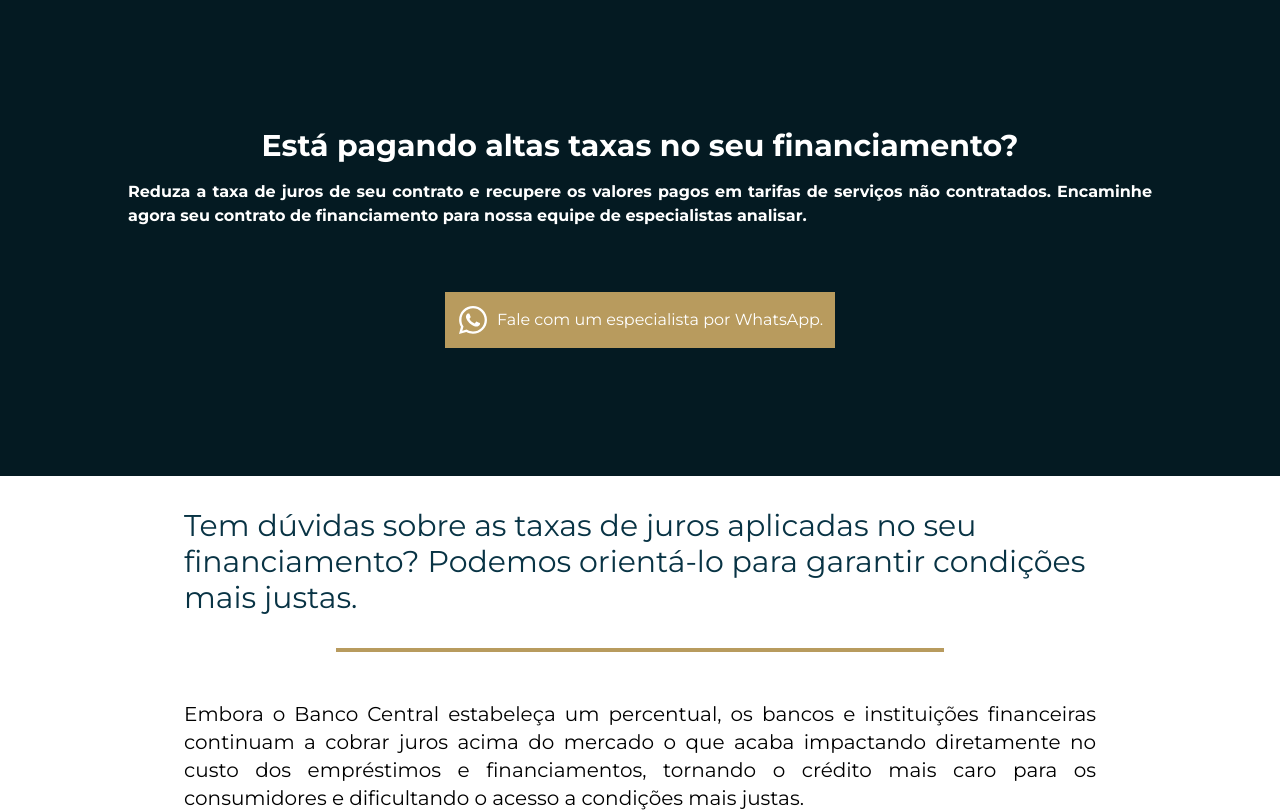
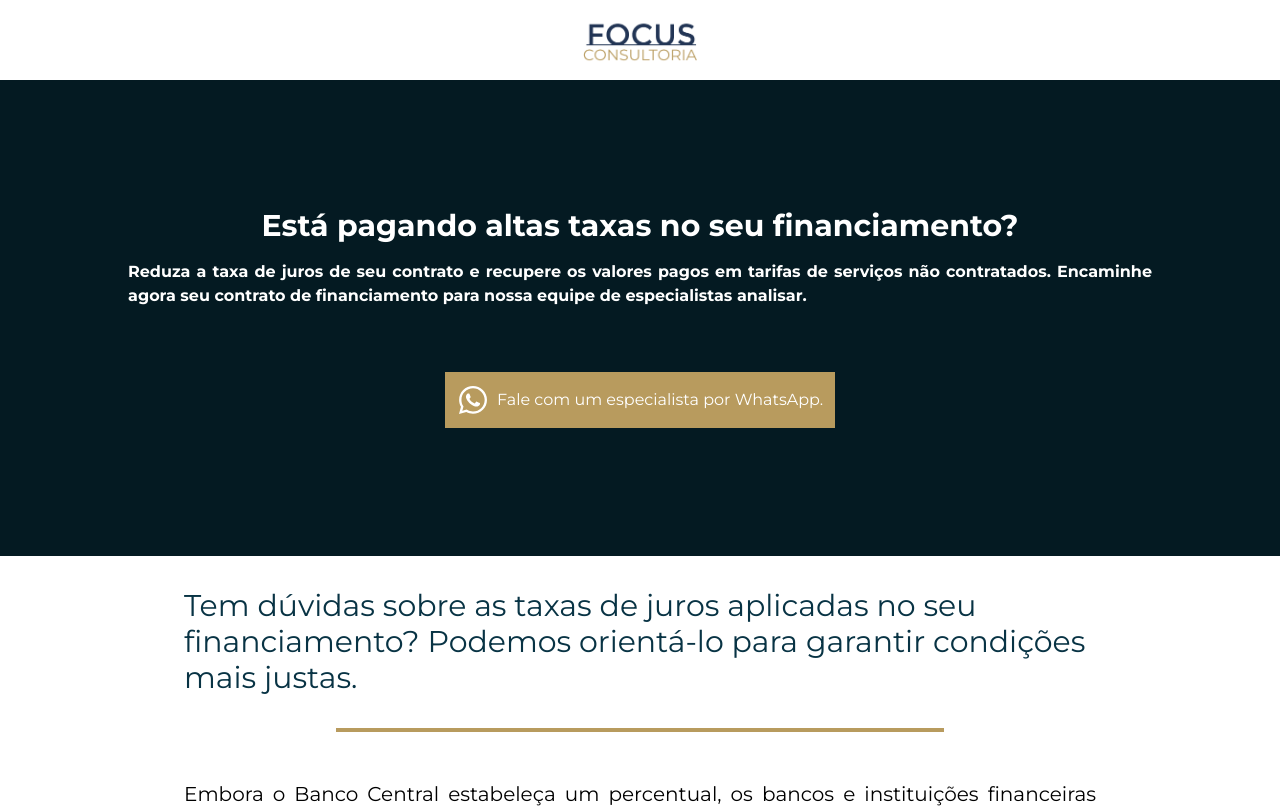
Before and after one commit to mariaesfreitas/focus, a Next.js app in the folder web/: page /atividades/financiamento in a window 1280 px wide. Shown: the top 812 px of the page. Built offline with nearby package versions, Linux system fonts and the light colour scheme.

Commit message:
feat: add header in activities page

```diff
--- a/web/src/app/atividades/compra-de-veiculo/page.tsx
+++ b/web/src/app/atividades/compra-de-veiculo/page.tsx
@@ -4,6 +4,11 @@ import { Contact, Footer, WhatsappButton } from '@/components';
 const VehiclePurchasePage = () => {
   return (
     <main className="flex flex-col items-center">
+      <header className="flex items-center justify-center bg-white w-full p-4">
+        <a href="/">
+          <img src="/images/focus-logo.png" alt="" className="h-12" />
+        </a>
+      </header>
       <section className="relative w-full">
         <div
           className={`absolute inset-0 bg-cyan-950 brightness-50 bg-cover z-0`}
--- a/web/src/app/atividades/financiamento/page.tsx
+++ b/web/src/app/atividades/financiamento/page.tsx
@@ -4,6 +4,11 @@ import { Contact, Footer, WhatsappButton } from '@/components';
 const FinancingPage = () => {
   return (
     <main className="flex flex-col items-center">
+      <header className="flex items-center justify-center bg-white w-full p-4">
+        <a href="/">
+          <img src="/images/focus-logo.png" alt="" className="h-12" />
+        </a>
+      </header>
       <section className="relative w-full">
         <div
           className={`absolute inset-0 bg-cyan-950 brightness-50 bg-cover z-0`}
```
